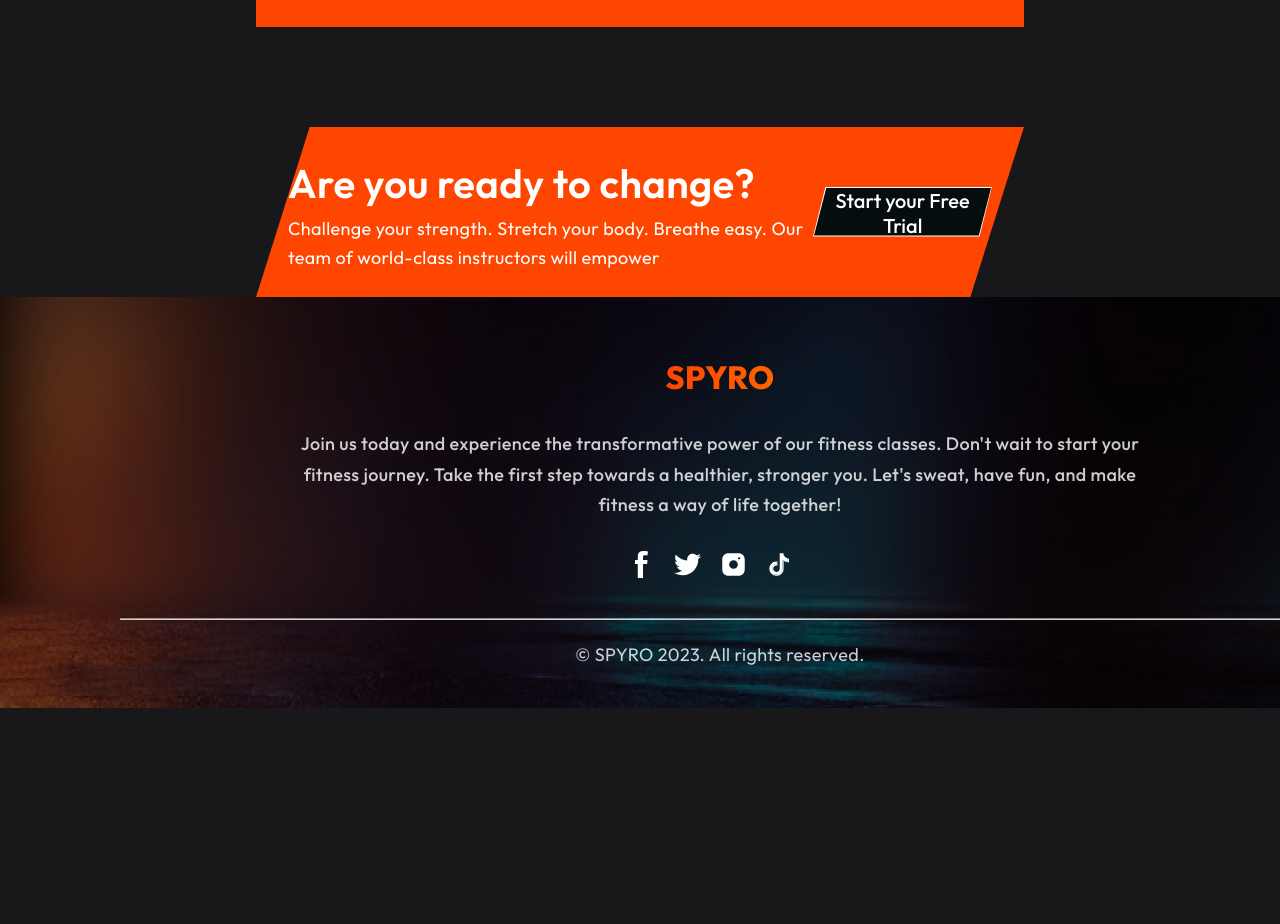
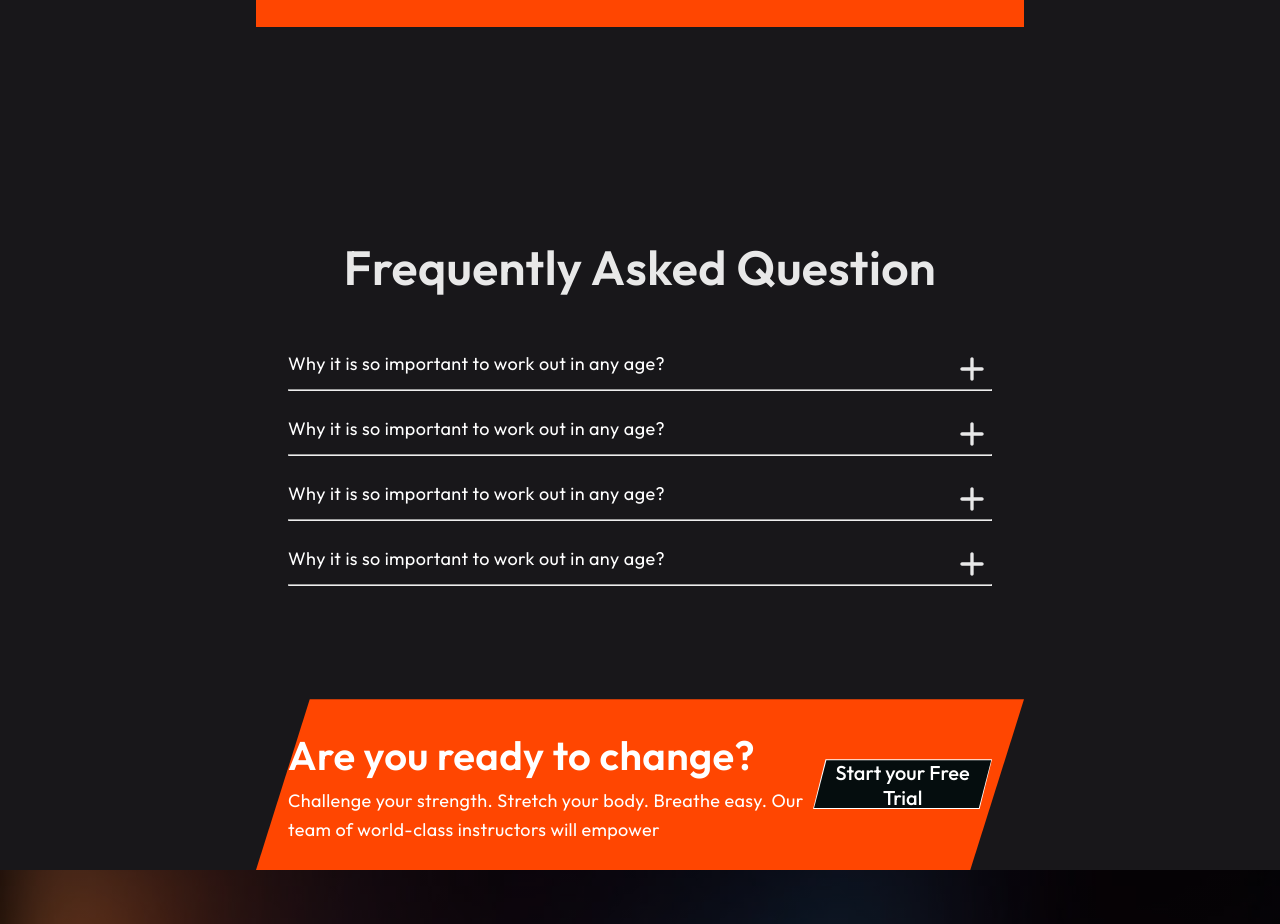
Before and after one commit to Volin13/gym-training, a React (Create React App) app: page / in a window 1280 px wide. Shown: the part 7720-8644 px from the top of the page. Before the commit the page ends 8428 px from the top, so only its background shows below. Built offline with nearby package versions, Linux system fonts and the light colour scheme.

Commit message:
q&a section 90% finished styles

```diff
--- a/src/components/App.jsx
+++ b/src/components/App.jsx
@@ -4,6 +4,7 @@ import Footer from './Footer/Footer';
 import FreeTrial from './FreeTrial/FreeTrial';
 import Header from './Header/Header';
 import Hero from './Hero/Hero';
+import QuestionsAndAnswers from './Q&A/QA';
 import Team from './Team/Team';
 import VideoSection from './VideoSection/VideoSection';
 
@@ -16,6 +17,7 @@ export const App = () => {
       <Team />
       <DownloadApp />
       <VideoSection />
+      <QuestionsAndAnswers />
       <FreeTrial />
       <Footer />
     </>
--- /dev/null
+++ b/src/components/Q&A/QA.jsx
@@ -0,0 +1,76 @@
+import Title from 'components/UI/Title/Title';
+import React, { useRef } from 'react';
+import css from './QA.module.css';
+import QAListItem from './QAListItem';
+
+const QuestionsAndAnswers = () => {
+  const firstElementRef = useRef(null);
+  const secondElementRef = useRef(null);
+  const thirdElementRef = useRef(null);
+  const fourthElementRef = useRef(null);
+  return (
+    <div className={`${css.qa__container} container`}>
+      <Title text="Frequently Asked Question" />
+      <ul className={css.qa__list}>
+        <li>
+          <QAListItem
+            ref={firstElementRef}
+            questionText="Why it is so important to work out in any age?"
+            answerText="Unlock your full potential!
+        Embrace the transformative power of exercise at any age.
+        Regular physical activity boosts energy, strengthens muscles,
+        and improves heart health. Say goodbye to stress and hello to a
+        revitalized you. Whether it's a brisk walk, a dance class, or
+        weightlifting, exercise enhances mental clarity and promotes
+        longevity. Embrace a healthier lifestyle and enjoy the incredible
+        benefits of staying active. Start your journey today!"
+          />
+        </li>
+        <li>
+          <QAListItem
+            ref={secondElementRef}
+            questionText="Why it is so important to work out in any age?"
+            answerText="Unlock your full potential!
+        Embrace the transformative power of exercise at any age.
+        Regular physical activity boosts energy, strengthens muscles,
+        and improves heart health. Say goodbye to stress and hello to a
+        revitalized you. Whether it's a brisk walk, a dance class, or
+        weightlifting, exercise enhances mental clarity and promotes
+        longevity. Embrace a healthier lifestyle and enjoy the incredible
+        benefits of staying active. Start your journey today!"
+          />
+        </li>
+        <li>
+          <QAListItem
+            ref={thirdElementRef}
+            questionText="Why it is so important to work out in any age?"
+            answerText="Unlock your full potential!
+        Embrace the transformative power of exercise at any age.
+        Regular physical activity boosts energy, strengthens muscles,
+        and improves heart health. Say goodbye to stress and hello to a
+        revitalized you. Whether it's a brisk walk, a dance class, or
+        weightlifting, exercise enhances mental clarity and promotes
+        longevity. Embrace a healthier lifestyle and enjoy the incredible
+        benefits of staying active. Start your journey today!"
+          />
+        </li>
+        <li>
+          <QAListItem
+            ref={fourthElementRef}
+            questionText="Why it is so important to work out in any age?"
+            answerText="Unlock your full potential!
+        Embrace the transformative power of exercise at any age.
+        Regular physical activity boosts energy, strengthens muscles,
+        and improves heart health. Say goodbye to stress and hello to a
+        revitalized you. Whether it's a brisk walk, a dance class, or
+        weightlifting, exercise enhances mental clarity and promotes
+        longevity. Embrace a healthier lifestyle and enjoy the incredible
+        benefits of staying active. Start your journey today!"
+          />
+        </li>
+      </ul>
+    </div>
+  );
+};
+
+export default QuestionsAndAnswers;
--- /dev/null
+++ b/src/components/Q&A/QA.module.css
@@ -0,0 +1,49 @@
+.qa__container {
+  padding-bottom: 100px;
+}
+
+.qa__list {
+  list-style-type: none;
+  width: 100%;
+}
+.qa__list li:not(:last-of-type) {
+  margin-bottom: 5px;
+}
+.qaListItem__container {
+  background-color: var(--bgColor);
+  padding-top: 5px;
+  height: 60px;
+  overflow: hidden;
+  transition: height 0.3s ease-in-out;
+  position: relative;
+}
+.qaListItem__textPosition {
+  display: flex;
+  width: 100%;
+  justify-content: space-between;
+}
+.qaListItem__container hr {
+  margin-bottom: 13px;
+}
+.qaListItem__answerTextContainer {
+  clip-path: polygon(6% 0, 100% 0%, 94% 100%, 0% 100%);
+  background-color: var(--secondaryActiveColir);
+  padding: 40px 70px;
+  /* transform: translate(10px, -304px); */
+}
+.qaListItem__plusBtn {
+  width: 40px;
+  height: 40px;
+  display: flex;
+  justify-content: center;
+  align-items: center;
+  background-color: transparent;
+  fill: var(--primaryWhiteColor);
+  border: 1px solid transparent;
+}
+
+.qaListItem__plusBtn:focus,
+.qaListItem__plusBtn:hover {
+  border: 1px solid var(--primaryDarkColor);
+  fill: var(--activeColor);
+}
--- /dev/null
+++ b/src/components/Q&A/QAListItem.jsx
@@ -0,0 +1,39 @@
+import React, { forwardRef, useState } from 'react';
+import css from './QA.module.css';
+import { ReactComponent as PlusIcon } from '../../assets/images/MediaIcons/plusIcon.svg';
+
+const QAListItem = forwardRef(function QAListItem(props, ref) {
+  const { questionText, answerText } = props;
+  const [styled, setStyled] = useState(false);
+  const changeStyle = () => {
+    if (!styled) {
+      ref.current.style.height = '262px';
+      setStyled(true);
+      return;
+    }
+    ref.current.style.height = '60px';
+    setStyled(false);
+  };
+
+  return (
+    <>
+      <div className={css.qaListItem__container} ref={ref}>
+        <div className={css.qaListItem__textPosition}>
+          <p>{questionText}</p>
+          <button
+            type="button"
+            onClick={changeStyle}
+            className={css.qaListItem__plusBtn}
+          >
+            <PlusIcon />
+          </button>
+        </div>
+        <hr />
+        <div className={css.qaListItem__answerTextContainer}>
+          <p>{answerText}</p>
+        </div>
+      </div>
+    </>
+  );
+});
+export default QAListItem;
--- a/src/index.css
+++ b/src/index.css
@@ -134,7 +134,9 @@ table {
   border-collapse: collapse;
   border-spacing: 0;
 }
-
+hr {
+  margin: 0;
+}
 .navLink.active {
   color: var(--greenColor);
   stroke: var(--greenColor);
```
Also changed, not shown: src/assets/images/MediaIcons/plusIcon.svg (added).
